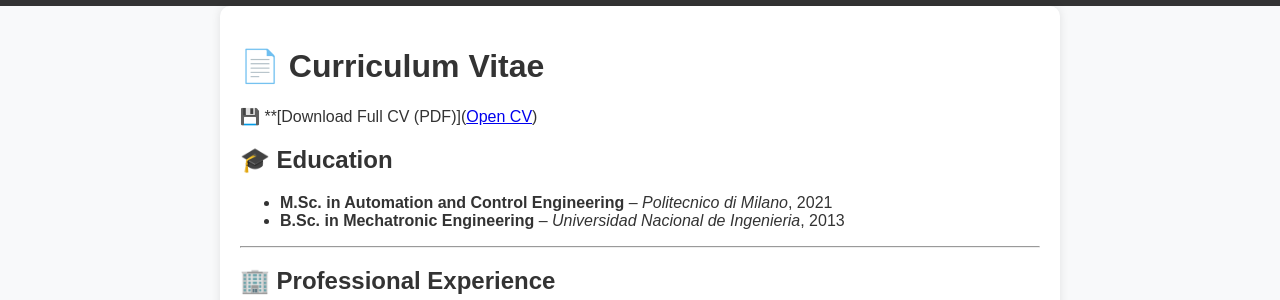
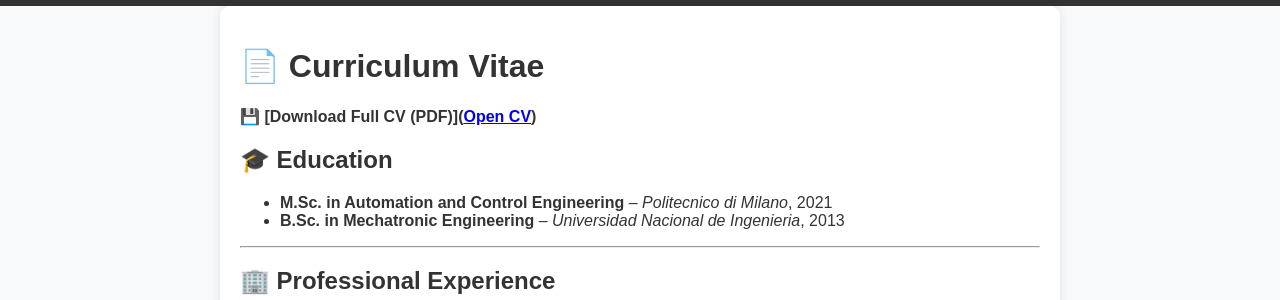
Before and after one commit to marcelo-muro/marcelo-muro.github.io, a Jekyll site: the page built from cv.md, in a window 1280 px wide. Shown: the part 162-462 px from the top of the page. Built offline with Jekyll 4.4.1, drawn with Linux system fonts in a browser that asks for light colours.

Commit message:
Update cv.md

```diff
--- a/cv.md
+++ b/cv.md
@@ -6,7 +6,7 @@ permalink: /cv/
 
 # 📄 Curriculum Vitae
 
-💾 **[Download Full CV (PDF)](<a href="https://marcelo-muro.github.io/CV-marcelo-muro.pdf" target="_blank">Open CV</a>)
+💾 **[Download Full CV (PDF)](<a href="https://marcelo-muro.github.io/CV-marcelo-muro.pdf" target="_blank">Open CV</a>)**
 
 ## 🎓 Education
 - **M.Sc. in Automation and Control Engineering** – *Politecnico di Milano*, 2021
```
